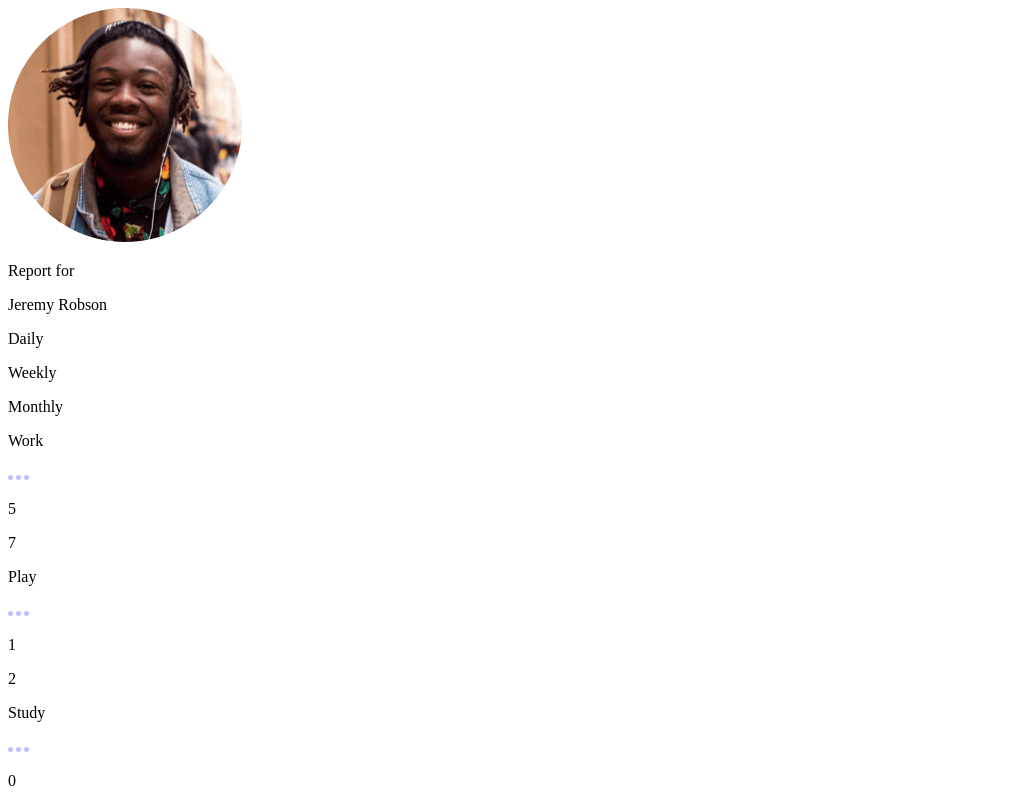
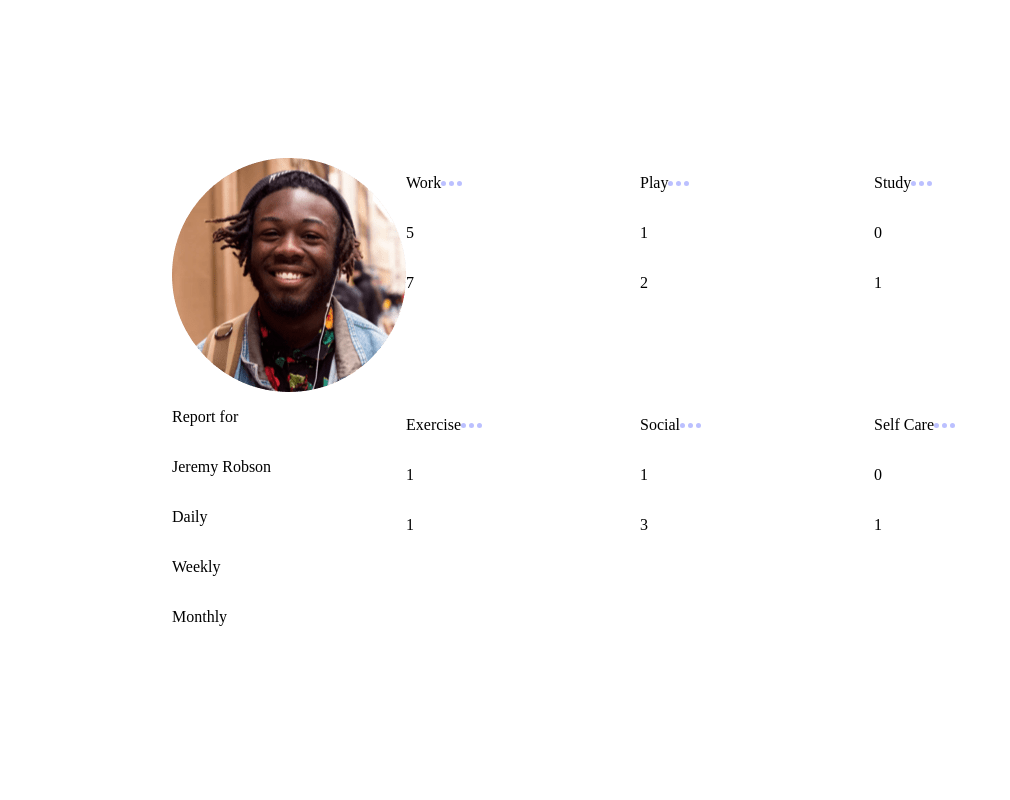
Before and after one commit to VasuBeachoo/time-tracking-dashboard, a React (Create React App) app: page / in a window 1280 px wide. Shown: the top 800 px of the page, without its empty margins (0-1010 px from the left). Built offline with nearby package versions, Linux system fonts and the light colour scheme.

Commit message:
Style time tracking dashboard layout

```diff
--- a/src/App.js
+++ b/src/App.js
@@ -1,4 +1,5 @@
 import data from "./data";
+import "./css/style.css";
 import imgJeremy from "./assets/image-jeremy.png";
 import ellipsis from "./assets/icon-ellipsis.svg";
 import { useState } from "react";
--- a/src/components/ActivityBlock.jsx
+++ b/src/components/ActivityBlock.jsx
@@ -1,5 +1,3 @@
-import { useState } from "react";
-
 const ActivityBlock = ({ timeMode, data, iconSrc, iconAlt }) => {
   function getTime(timePeriod, timeMode) {
     if (timePeriod === "current") {
--- a/src/css/style.css
+++ b/src/css/style.css
@@ -16,5 +16,131 @@ body {
   -webkit-box-align: center;
       -ms-flex-align: center;
           align-items: center;
+  min-height: 100vh;
+}
+
+.dashboard {
+  display: -ms-grid;
+  display: grid;
+  -ms-grid-rows: (1fr)[2];
+  -ms-grid-columns: (1fr)[4];
+      grid-template: repeat(2, 1fr)/repeat(4, 1fr);
+}
+
+.profile {
+  -ms-grid-row: 1;
+  -ms-grid-row-span: 2;
+  -ms-grid-column: 1;
+  -ms-grid-column-span: 1;
+  grid-area: 1 / 1 / 3 / 2;
+  display: -webkit-box;
+  display: -ms-flexbox;
+  display: flex;
+  -webkit-box-orient: vertical;
+  -webkit-box-direction: normal;
+      -ms-flex-direction: column;
+          flex-direction: column;
+  -webkit-box-pack: start;
+      -ms-flex-pack: start;
+          justify-content: flex-start;
+  -webkit-box-align: start;
+      -ms-flex-align: start;
+          align-items: flex-start;
+}
+
+.profile__info {
+  display: -webkit-box;
+  display: -ms-flexbox;
+  display: flex;
+  -webkit-box-orient: vertical;
+  -webkit-box-direction: normal;
+      -ms-flex-direction: column;
+          flex-direction: column;
+  -webkit-box-pack: start;
+      -ms-flex-pack: start;
+          justify-content: flex-start;
+  -webkit-box-align: start;
+      -ms-flex-align: start;
+          align-items: flex-start;
+}
+
+.profile__text-container {
+  display: -webkit-box;
+  display: -ms-flexbox;
+  display: flex;
+  -webkit-box-orient: vertical;
+  -webkit-box-direction: normal;
+      -ms-flex-direction: column;
+          flex-direction: column;
+  -webkit-box-pack: start;
+      -ms-flex-pack: start;
+          justify-content: flex-start;
+  -webkit-box-align: start;
+      -ms-flex-align: start;
+          align-items: flex-start;
+}
+
+.profile__time-container {
+  display: -webkit-box;
+  display: -ms-flexbox;
+  display: flex;
+  -webkit-box-orient: vertical;
+  -webkit-box-direction: normal;
+      -ms-flex-direction: column;
+          flex-direction: column;
+  -webkit-box-pack: start;
+      -ms-flex-pack: start;
+          justify-content: flex-start;
+  -webkit-box-align: start;
+      -ms-flex-align: start;
+          align-items: flex-start;
+}
+
+.activity {
+  display: -webkit-box;
+  display: -ms-flexbox;
+  display: flex;
+  -webkit-box-orient: vertical;
+  -webkit-box-direction: normal;
+      -ms-flex-direction: column;
+          flex-direction: column;
+  -webkit-box-pack: start;
+      -ms-flex-pack: start;
+          justify-content: flex-start;
+  -webkit-box-align: start;
+      -ms-flex-align: start;
+          align-items: flex-start;
+}
+
+.activity__header-container {
+  display: -webkit-box;
+  display: -ms-flexbox;
+  display: flex;
+  -webkit-box-orient: horizontal;
+  -webkit-box-direction: normal;
+      -ms-flex-direction: row;
+          flex-direction: row;
+  -webkit-box-pack: justify;
+      -ms-flex-pack: justify;
+          justify-content: space-between;
+  -webkit-box-align: center;
+      -ms-flex-align: center;
+          align-items: center;
+}
+
+.activity__time-container {
+  display: -webkit-box;
+  display: -ms-flexbox;
+  display: flex;
+  -webkit-box-orient: vertical;
+  -webkit-box-direction: normal;
+      -ms-flex-direction: column;
+          flex-direction: column;
+  -webkit-box-pack: start;
+      -ms-flex-pack: start;
+          justify-content: flex-start;
+  -webkit-box-align: start;
+      -ms-flex-align: start;
+          align-items: flex-start;
 }
 /*# sourceMappingURL=style.css.map */
--- a/src/css/style.scss
+++ b/src/css/style.scss
@@ -23,4 +23,39 @@ body {
 
 .dashboard-container {
   @include flex(row, center, center);
+  min-height: 100vh;
 }
+
+.dashboard {
+  display: grid;
+  grid-template: repeat(2, 1fr) / repeat(4, 1fr);
+}
+
+.profile {
+  grid-area: 1 / 1 / 3 / 2;
+  @include flex(column, flex-start, flex-start);
+
+  &__info {
+    @include flex(column, flex-start, flex-start);
+  }
+
+  &__text-container {
+    @include flex(column, flex-start, flex-start);
+  }
+
+  &__time-container {
+    @include flex(column, flex-start, flex-start);
+  }
+}
+
+.activity {
+  @include flex(column, flex-start, flex-start);
+
+  &__header-container {
+    @include flex(row, space-between, center);
+  }
+
+  &__time-container {
+    @include flex(column, flex-start, flex-start);
+  }
+}
```
